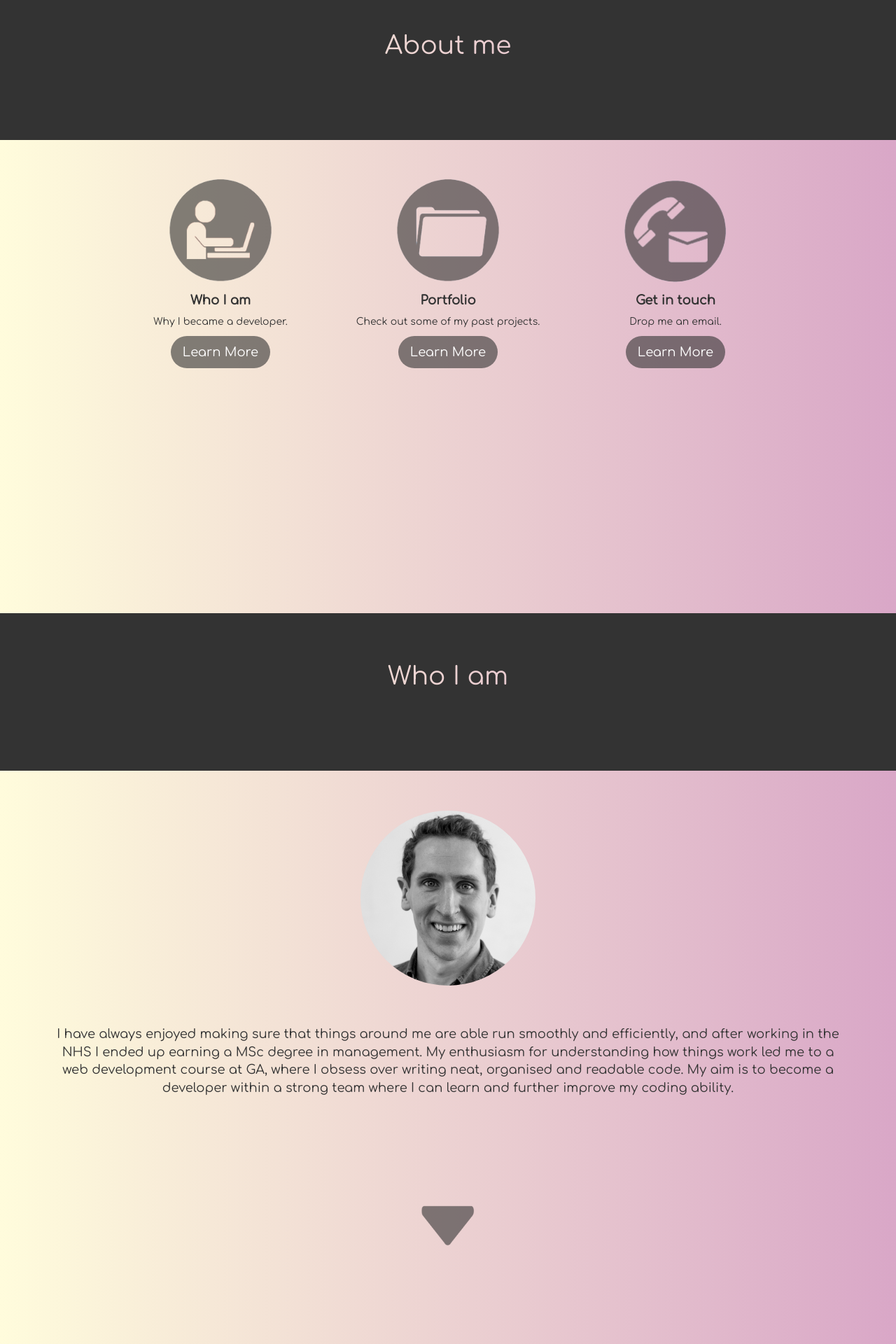
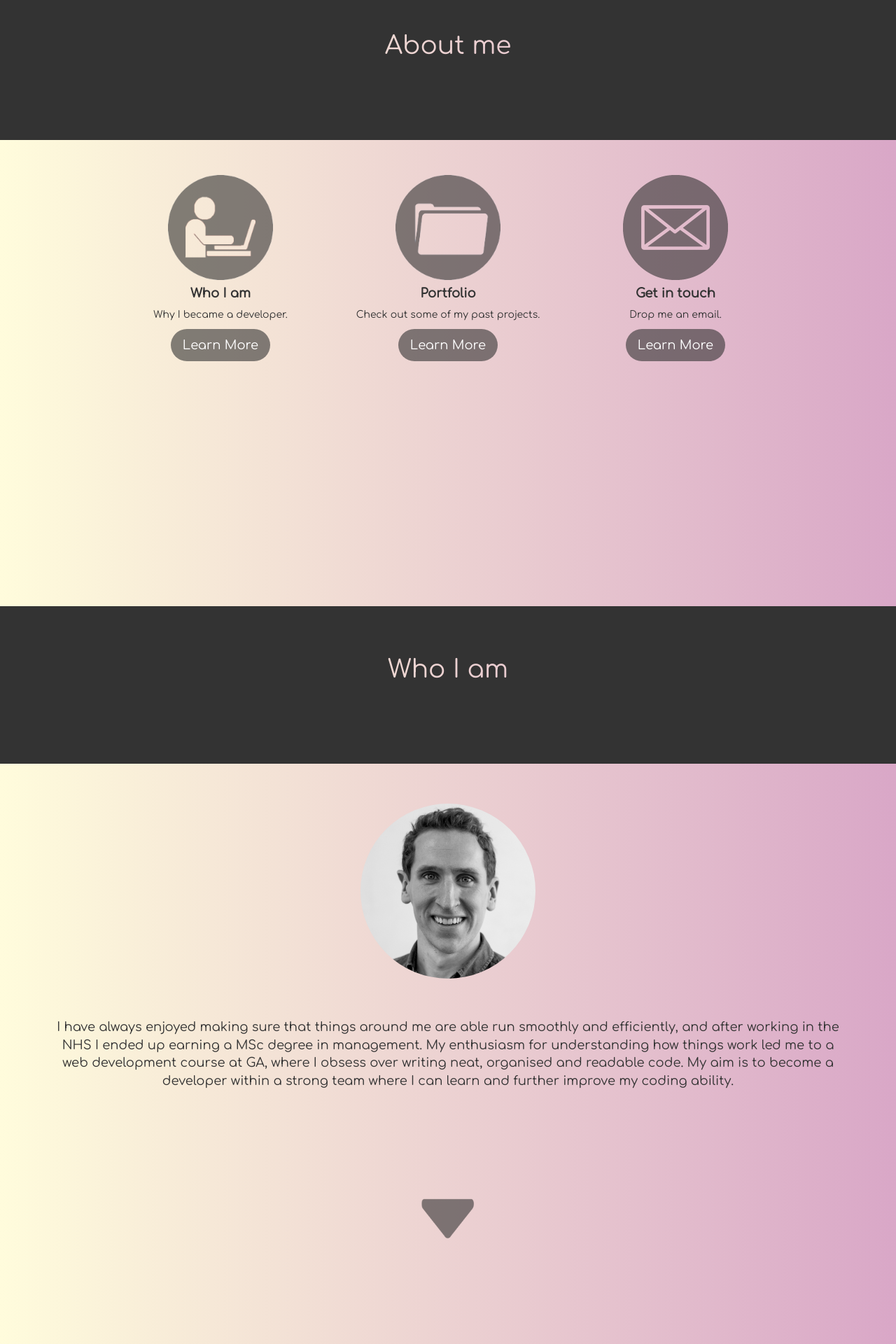
Before and after one commit to cjewell47/cjewell47.github.io, a Jekyll site: the page built from index.html, in a window 1280 px wide. Shown: the part 925-2845 px from the top of the page at 70% size. Built offline with Jekyll 4.4.1, drawn with Linux system fonts in a browser that asks for light colours.

Commit message:
changed contact icon

```diff
--- a/_includes/services.html
+++ b/_includes/services.html
@@ -26,7 +26,7 @@
           </div>
           <div class="col-md-4 col-sm-6">
             <div class="service-item">
-            <img class="service-img" id="con-icon" src="img/contact-icon.png">
+            <img class="service-img" id="con-icon" src="img/email-icon.png">
               <h4>
                 <strong class="con-text">Get in touch</strong>
               </h4>
--- a/css/stylish-portfolio.css
+++ b/css/stylish-portfolio.css
@@ -211,8 +211,8 @@ hr.small {
 }
 
 .service-img {
-  height: 160px;
-  width: :160px;
+  height: 150px;
+  width: :150px;
   /*opacity: 0.6;*/
   opacity: 0;
 }
```
Also changed, not shown: img/email-icon.png (added), img/person3-icon.png, img/portfolio-icon.png.
